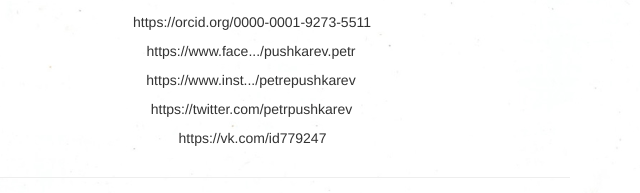
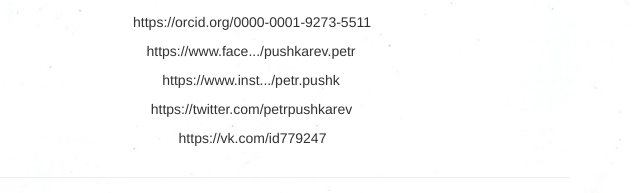
Before and after one commit to petrpu/petrpu.github.io, a plain HTML site: page index.html in a window 1280 px wide. Shown: the part 665-858 px from the top of the page, 110-750 px from the left. Drawn offline with nearby package versions, Linux system fonts and the light colour scheme; files whose address does not match are found by name.

Commit message:
Update index.html

```diff
--- a/index.html
+++ b/index.html
@@ -370,7 +370,7 @@
 
                 <div class="col-sm-12">
                     <i class="fa fa-globe"></i>
-                    <a href="https://www.instagram.com/petrepushkarev" target="_blank" rel="noopener" class='disabled'><span>https://www.inst.../petrepushkarev</span></a>
+                    <a href="https://www.instagram.com/petrepushkarev" target="_blank" rel="noopener" class='disabled'><span>https://www.inst.../petr.pushk</span></a>
                 </div>
 
                 <div class="col-sm-12">
```
